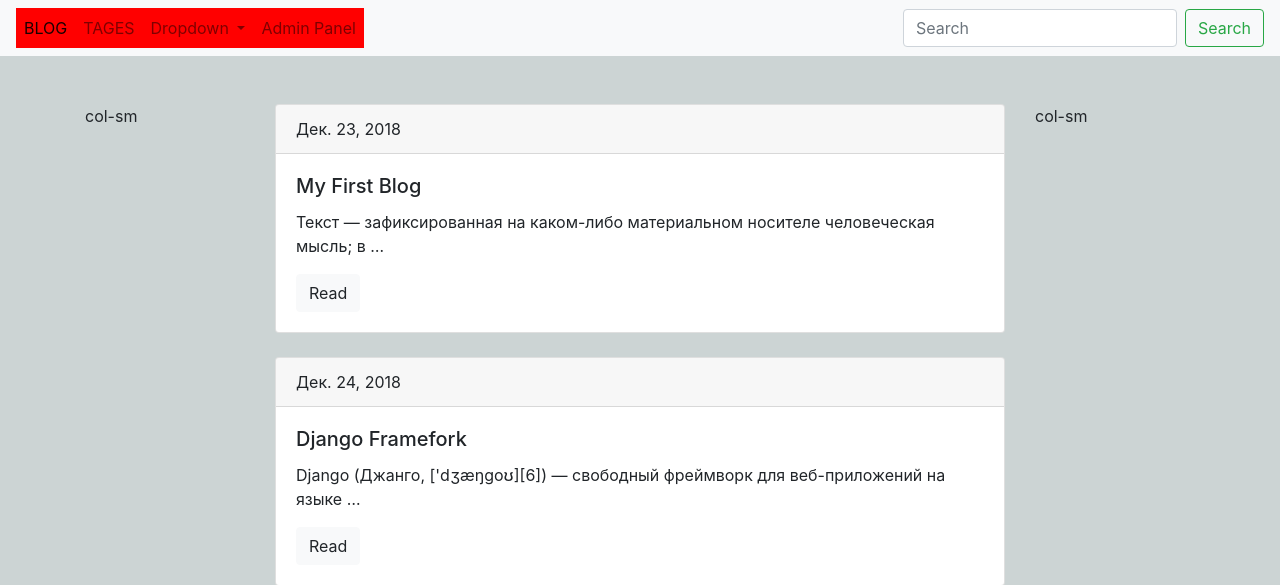
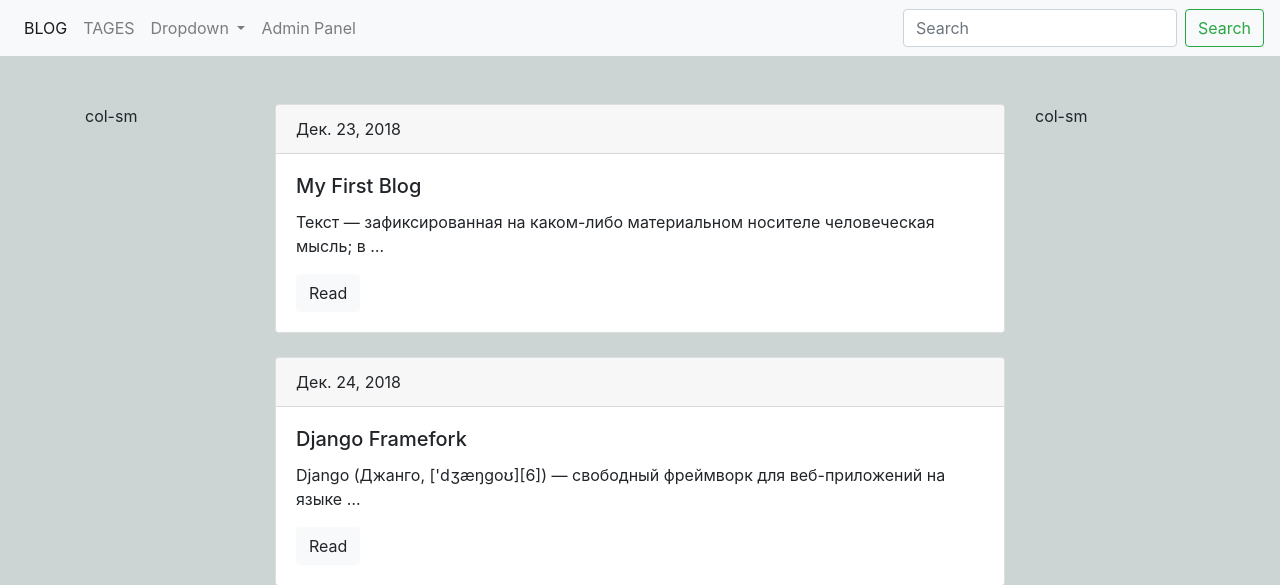
Before and after one commit to serasdeva/mysite, a Django app: page / in a window 1280 px wide. Shown: the top 585 px of the page. Run offline with Django 3.2, Linux system fonts and the light colour scheme; data comes from the database, SQL or seed files in the repository; some libraries are stand-ins or nearby versions.

Commit message:
style edit

```diff
--- a/static/style.css
+++ b/static/style.css
@@ -2,9 +2,6 @@ body {
 	background-color: #ccd4d4;
 }
 
-a {
-	background-color: red;
-}
 
 a:hover {
 	background-color: red;
```
